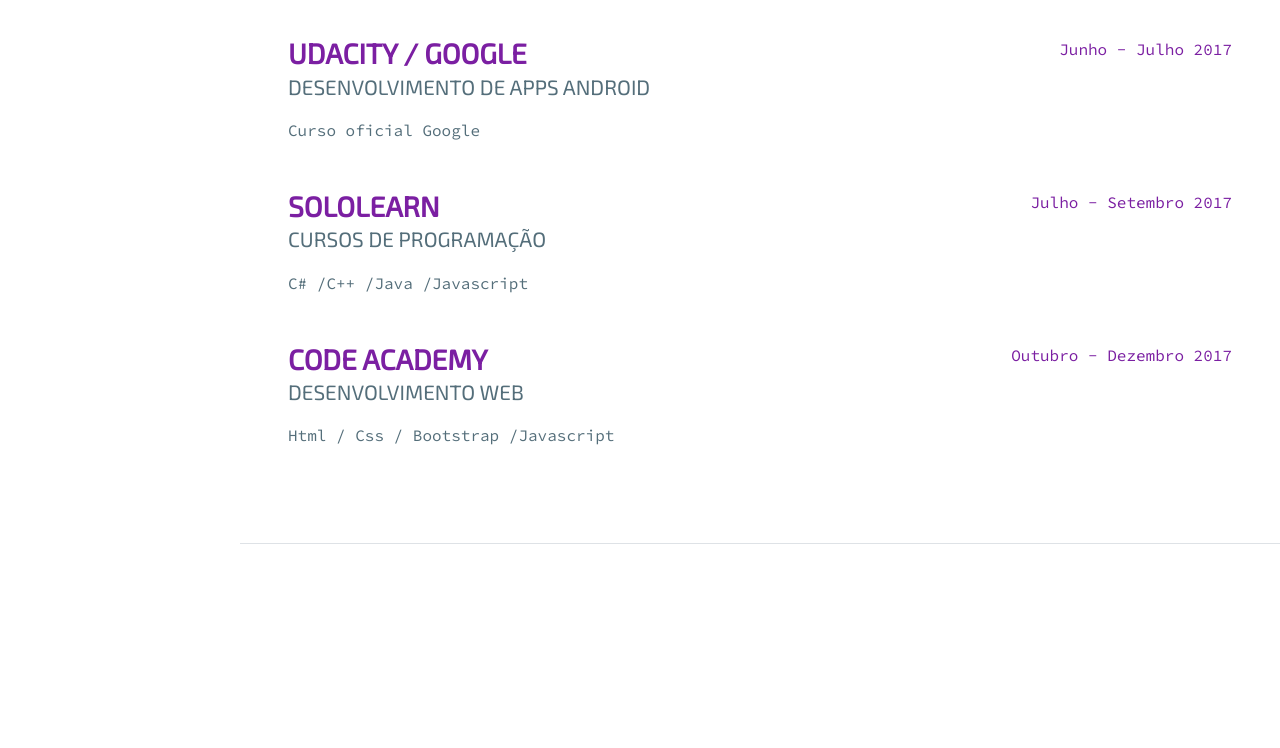
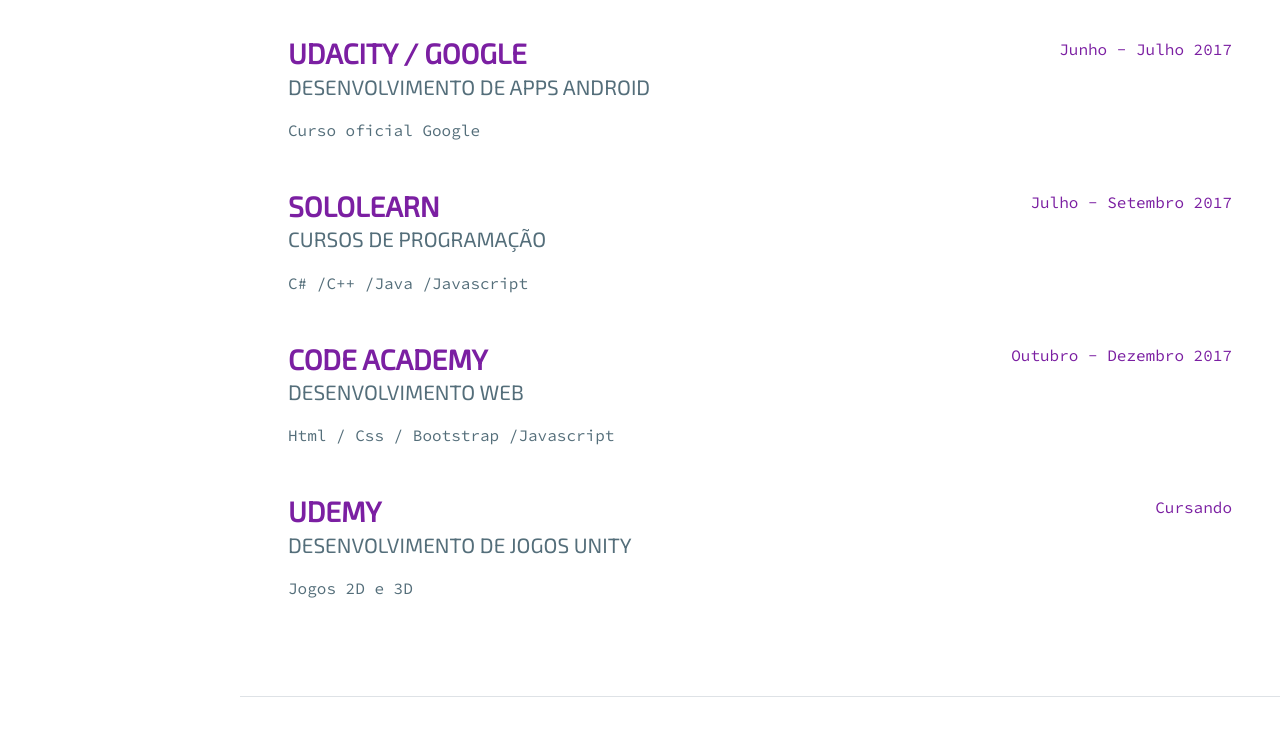
Before and after one commit to MaxTgr/Resume, a plain HTML site: page index.html in a window 1280 px wide. Shown: the part 1103-1851 px from the top of the page. Drawn offline with nearby package versions, Linux system fonts and the light colour scheme.

Commit message:
bios update

```diff
--- a/index.html
+++ b/index.html
@@ -66,7 +66,7 @@
                     <div class="subheading mb-5">1151 Av. Elias João Tajra, apto. 1100 · Teresina, PI, Brasil 64049300 · (86) 98886-4778 ·
                         <a href="mailto:raranmariano@hotmail.com">raranmariano@hotmail.com</a>
                     </div>
-                    <p class="mb-5">Tenho experiência em <em>web</em> e <em>software design</em>, tenho também conhecimento de mais de uma linguagem de programação, o que me da facilidade para aprender outras, se preciso. Sempre disposto experimentar coisas novas, mas sendo muito cauteloso com minhas escolhas.</p>
+                    <p class="mb-5">Tenho experiência em <em>web</em>, <em>software design</em> e desenvolvimento de jogos em Unity, tenho também conhecimento de mais de uma linguagem de programação, o que me da facilidade para aprender outras, se preciso. Sempre disposto experimentar coisas novas, mas sendo muito cauteloso com minhas escolhas.</p>
                     <ul class="list-inline list-social-icons mb-0">
                         <li class="list-inline-item">
                             <a href="http://www.linkedin.com/in/raran-a-costa" target="_blank">
@@ -141,6 +141,19 @@
                         </div>
                         <div class="resume-date text-md-right">
                             <span class="text-primary">Outubro - Dezembro 2017</span>
+                        </div>
+                    </div>
+
+                    <div class="resume-item d-flex flex-column flex-md-row mb-5">
+                        <div class="resume-content mr-auto">
+                            <a href="https://www.codecademy.com/" target="_blank">
+                                <h3 class="mb-0">Udemy</h3>
+                            </a>
+                            <div class="subheading mb-3">Desenvolvimento De jogos Unity</div>
+                            <div>Jogos 2D e 3D</div>
+                        </div>
+                        <div class="resume-date text-md-right">
+                            <span class="text-primary">Cursando</span>
                         </div>
                     </div>
 
```
